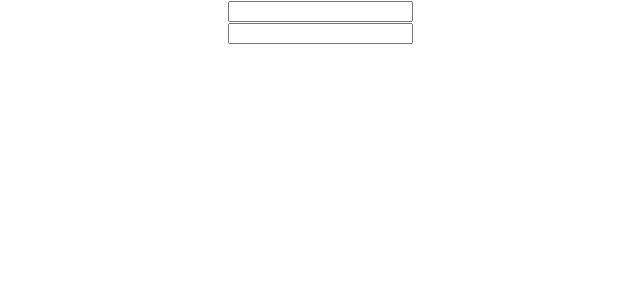
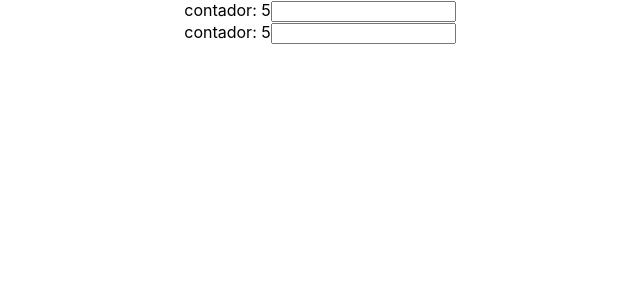
Before and after one commit to luiscns-alt/reinaweb-react-fundamentos, a React (Create React App) app: page / in a window 1280 px wide. Shown: the top 300 px of the page, without its empty margins (320-960 px from the left). Built offline with nearby package versions, Linux system fonts and the light colour scheme.

Commit message:
Feat: Estados

```diff
--- a/src/components/TextCounter.jsx
+++ b/src/components/TextCounter.jsx
@@ -1,8 +1,10 @@
-import React from "react";
+import React, { useState } from "react";
 
 export default function TextCounter({ limit }) {
+  const [state, setstate] = useState(5);
   return (
     <div>
+      contador: {state}
       <input type={"text"} maxLength={limit}></input>
     </div>
   );
```
